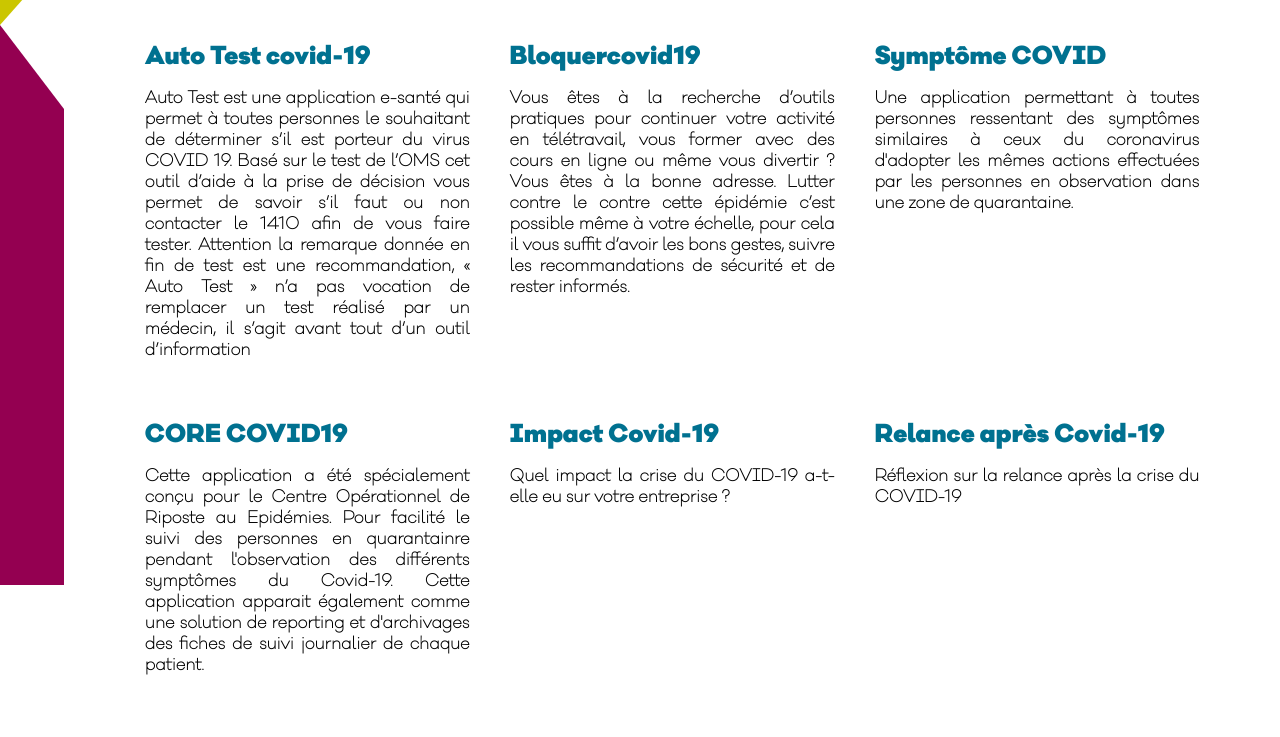
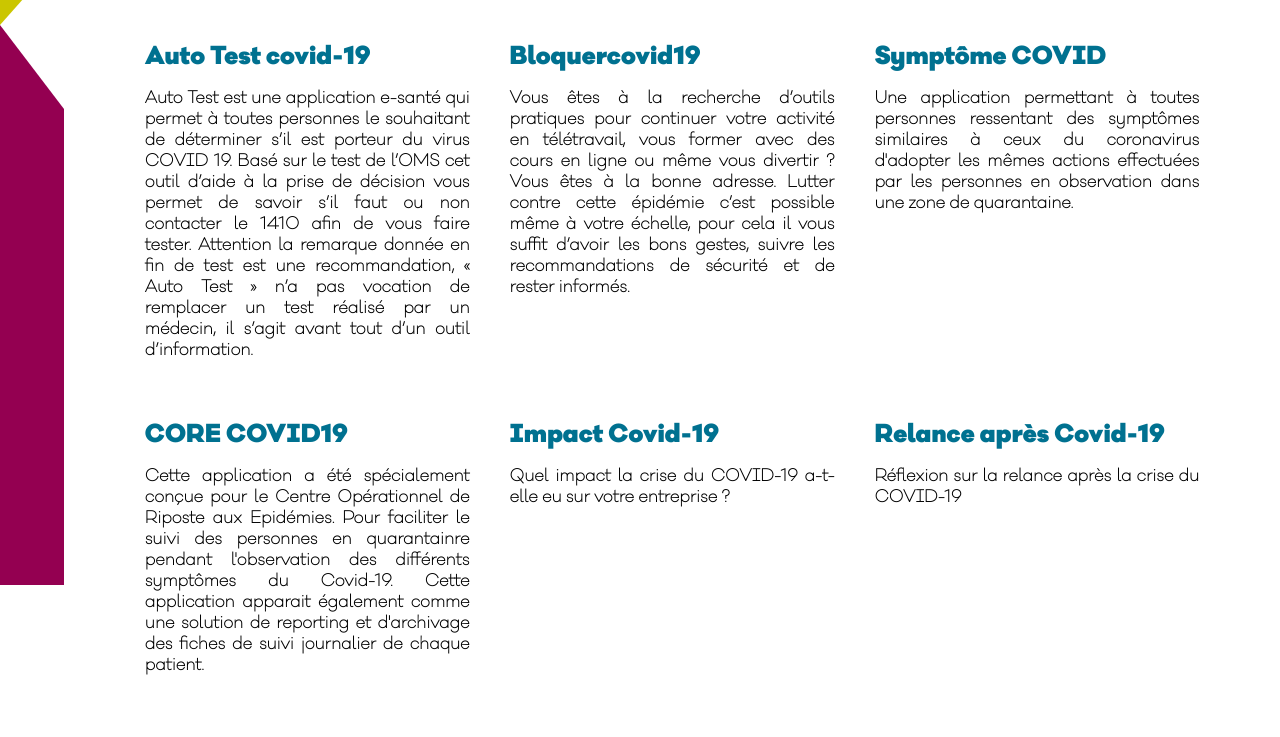
Before and after one commit to singdev/symptom_covid19_store, a plain HTML site: page tmp.html in a window 1280 px wide. Shown: the part 215-952 px from the top of the page. Drawn offline with Linux system fonts and the light colour scheme.

Commit message:
fix faute d'orthographe

```diff
--- a/tmp.html
+++ b/tmp.html
@@ -171,14 +171,14 @@
                     est porteur du virus COVID 19. Basé sur le test de l’OMS cet outil d’aide à la prise de décision
                     vous permet de savoir s’il faut ou non contacter le 1410 afin de vous faire tester. Attention la
                     remarque donnée en fin de test est une recommandation, « Auto Test » n’a pas vocation de remplacer
-                    un test réalisé par un médecin, il s’agit avant tout d’un outil d’information</p>
+                    un test réalisé par un médecin, il s’agit avant tout d’un outil d’information.</p>
             </div>
 
             <div class="app">
                 <h2><a href="https://bloquercovid19.com" target="blank">Bloquercovid19</a></h2>
                 <p>Vous êtes à la recherche d’outils pratiques pour continuer votre activité en télétravail, vous former
                     avec des cours en ligne ou même vous divertir ? Vous êtes à la bonne adresse.
-                    Lutter contre le contre cette épidémie c’est possible même à votre échelle, pour cela il vous suffit
+                    Lutter contre cette épidémie c’est possible même à votre échelle, pour cela il vous suffit
                     d’avoir les bons gestes, suivre les recommandations de sécurité et de rester informés.</p>
             </div>
 
@@ -192,9 +192,9 @@
 
             <div class="app">
                 <h2><a href="http://54.38.190.167:20022" target="blank">CORE COVID19</a></h2>
-                <p>Cette application a été spécialement conçu pour le Centre Opérationnel de Riposte au Epidémies. Pour
-                    facilité le suivi des personnes en quarantainre pendant l'observation des différents symptômes du
-                    Covid-19. Cette application apparait également comme une solution de reporting et d'archivages des
+                <p>Cette application a été spécialement conçue pour le Centre Opérationnel de Riposte aux Epidémies. Pour
+                    faciliter le suivi des personnes en quarantainre pendant l'observation des différents symptômes du
+                    Covid-19. Cette application apparait également comme une solution de reporting et d'archivage des
                     fiches de suivi journalier de chaque patient.</p>
             </div>
 
```
